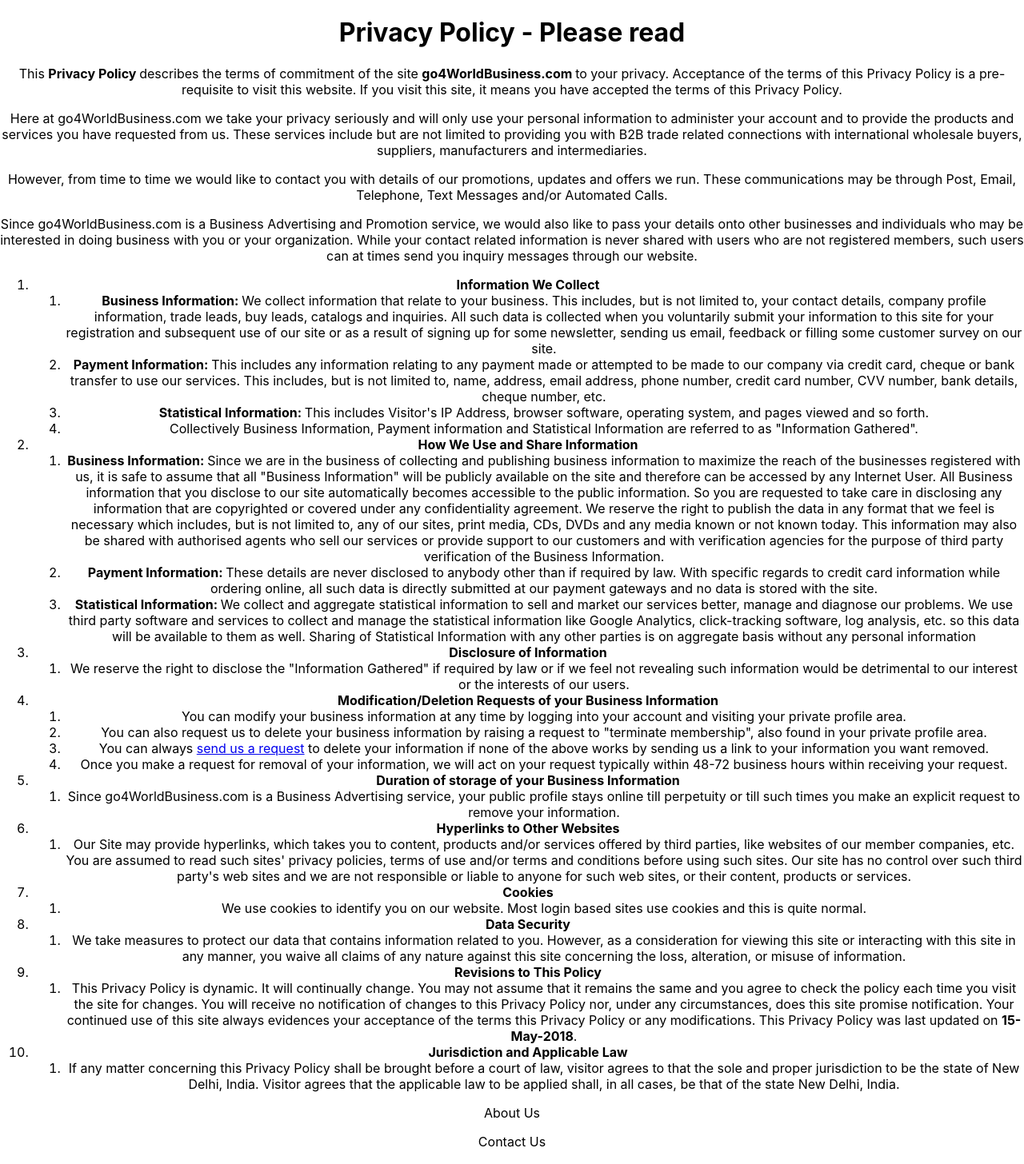
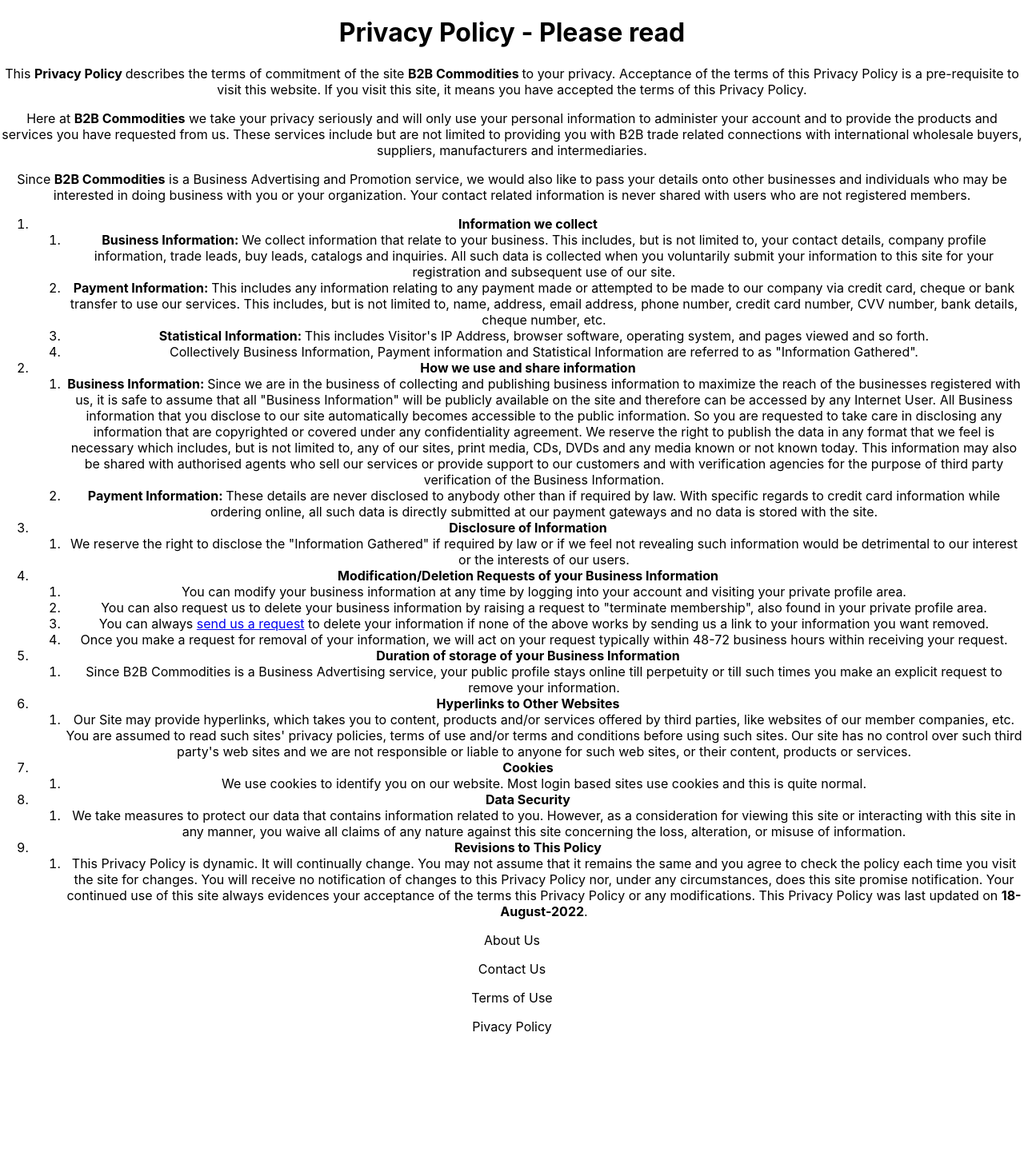
Before and after one commit to BarberoPablo/Commodities-Project, a React (Create React App) app in the folder client/: page /privacy-policy in a window 1280 px wide. Shown: the top 1456 px of the page at 80% size. After the commit the page ends 1310 px from the top, so only its background shows below. Built offline with nearby package versions, Linux system fonts and the light colour scheme.

Commit message:
footer/not to push yet

```diff
--- a/client/src/Components/Home/Footer/ContactUs.jsx
+++ b/client/src/Components/Home/Footer/ContactUs.jsx
@@ -4,6 +4,9 @@
   return (
     <div>
       <h1>Have a question about our services? Need Help?</h1>
+      <a href="/feedback">📧Click here to email us.</a>
+      <p>📞Call us at +54 9 3764 410695</p>
+      <h5>Send us a quick email and we will be glad to help you. You can contact us at the following address:</h5>
     </div>
   )
 }
--- a/client/src/Components/Home/Footer/PrivacyPolicy.jsx
+++ b/client/src/Components/Home/Footer/PrivacyPolicy.jsx
@@ -7,41 +7,33 @@
                 <h1> Privacy Policy - Please read</h1>
                 <p>
                     This <b> Privacy Policy </b> describes the terms of commitment of
-                    the site <b> go4WorldBusiness.com </b> to your privacy.
+                    the site <b> B2B Commodities </b> to your privacy.
                     Acceptance of the terms of this Privacy Policy is a pre-requisite to visit this website.
                     If you visit this site, it means you have accepted the terms of this Privacy Policy.
                 </p>
                 <p>
-                    Here at go4WorldBusiness.com we take your privacy seriously and will only use your
+                    Here at <b>B2B Commodities</b> we take your privacy seriously and will only use your
                     personal information to administer your account and to provide the products and services
                     you have requested from us. These services include but are not limited to providing you with
                     B2B trade related connections with international wholesale buyers, suppliers, manufacturers
                     and intermediaries.
                 </p>
                 <p>
-                    However, from time to time we would like to contact you with details of our promotions,
-                    updates and offers we run. These communications may be through Post, Email, Telephone,
-                    Text Messages and/or Automated Calls.
-                </p>
-                <p>
-                    Since go4WorldBusiness.com is a Business Advertising and Promotion service,
+                    Since <b>B2B Commodities</b> is a Business Advertising and Promotion service,
                     we would also like to pass your details onto other businesses and individuals
-                    who may be interested in doing business with you or your organization. While your
-                    contact related information is never shared with users who are not registered members,
-                    such users can at times send you inquiry messages through our website.
+                    who may be interested in doing business with you or your organization. Your
+                    contact related information is never shared with users who are not registered members.
                 </p>
                 <ol>
                     <li>
-                        <b> Information We Collect </b>
+                        <b> Information we collect </b>
                         <ol>
                             <li>
                                 <b> Business Information: </b> We collect information that relate to your business.
                                 This includes, but is not limited to, your contact details, company profile information,
                                 trade leads, buy leads, catalogs and inquiries.
                                 All such data is collected when you voluntarily submit your information to
-                                this site for your registration and subsequent use of our site or as a result
-                                of signing up for some newsletter, sending us email, feedback or filling some
-                                customer survey on our site.
+                                this site for your registration and subsequent use of our site.
                             </li>
                             <li>
                                 <b> Payment Information: </b> This includes any information relating to any
@@ -59,9 +51,8 @@
                             </li>
                         </ol>
                     </li>
-
                     <li>
-                        <b> How We Use and Share Information </b>
+                        <b> How we use and share information </b>
                         <ol>
                             <li>
                                 <b> Business Information: </b> Since we are in the business of collecting and
@@ -84,17 +75,8 @@
                                 With specific regards to credit card information while ordering online,
                                 all such data is directly submitted at our payment gateways and no data is stored with the site.
                             </li>
-                            <li>
-                                <b> Statistical Information: </b> We collect and aggregate statistical information to sell and market
-                                our services better, manage and diagnose our problems. We use third party software and services
-                                to collect and manage the statistical information like Google Analytics, click-tracking software,
-                                log analysis, etc. so this data will be available to them as well. Sharing of Statistical Information
-                                with any other parties is on aggregate basis without any personal information
-                            </li>
                         </ol>
                     </li>
-
-
                     <li>
                         <b> Disclosure of Information </b>
                         <ol>
@@ -112,13 +94,16 @@
                                 You can modify your business information at any time by logging into your account and visiting your private profile area.
                             </li>
                             <li>
-                                You can also request us to delete your business information by raising a request to "terminate membership", also found in your private profile area.
+                                You can also request us to delete your business information by raising a request to "terminate membership",
+                                also found in your private profile area.
                             </li>
                             <li>
-                                You can always <a href="/feedback">send us a request</a> to delete your information if none of the above works by sending us a link to your information  you want removed.
+                                You can always <a href="/feedback">send us a request</a> to delete your information if none of the above works
+                                by sending us a link to your information  you want removed.
                             </li>
                             <li>
-                                Once you make a request for removal of your information, we will act on your request typically within 48-72 business hours within receiving your request.
+                                Once you make a request for removal of your information, we will act on your request typically within
+                                48-72 business hours within receiving your request.
                             </li>
                         </ol>
                     </li>
@@ -126,7 +111,7 @@
                         <b>Duration of storage of your Business Information</b>
                         <ol>
                             <li>
-                                Since go4WorldBusiness.com is a Business Advertising service, your public profile stays online till
+                                Since B2B Commodities is a Business Advertising service, your public profile stays online till
                                 perpetuity or till such times you make an explicit request to remove your information.
                             </li>
                         </ol>
@@ -175,24 +160,10 @@
                                 You will receive no notification of changes to this Privacy Policy nor, under any circumstances,
                                 does this site promise notification. Your continued use of this site always evidences your acceptance
                                 of the terms this Privacy Policy or any modifications. This Privacy Policy was last
-                                updated on <b>15-May-2018</b>.
+                                updated on <b>18-August-2022</b>.
                             </li>
                         </ol>
                     </li>
-
-                    <li>
-                        <b> Jurisdiction and Applicable Law </b>
-                        <ol>
-                            <li>
-                                If any matter concerning this Privacy Policy shall be brought before a court of law,
-                                visitor agrees to that the sole and proper jurisdiction to be the state of New Delhi,
-                                India. Visitor agrees that the applicable law to be applied shall, in all cases, be that
-                                of the state New Delhi, India.
-                            </li>
-                        </ol>
-                    </li>
-
-
                 </ol>
             </div>
         </div>
```
